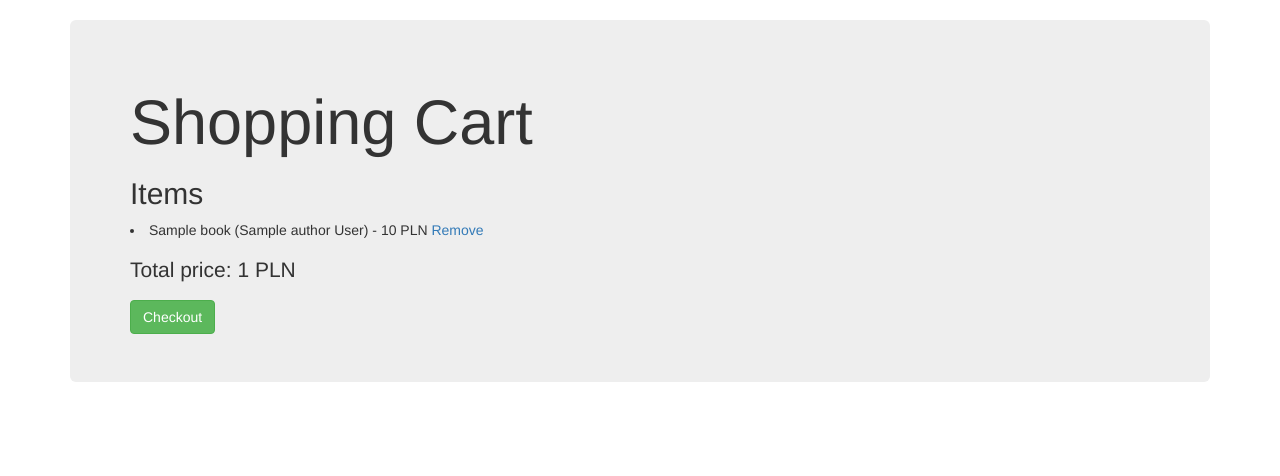
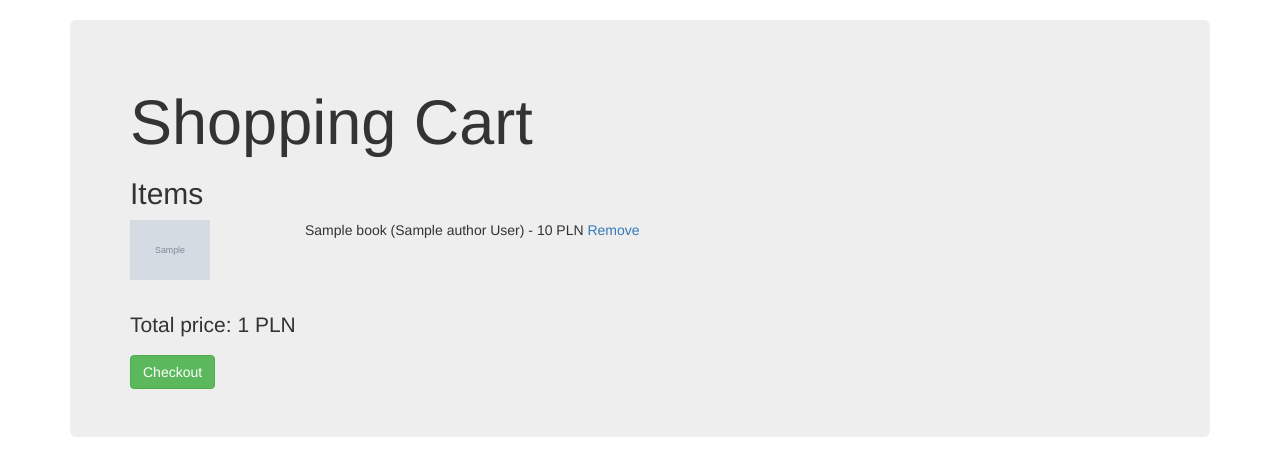
Before and after one commit to damianpud/flask_task, a Flask app: template templates/cart.html in a window 1280 px wide. Shown: the part 92-568 px from the top of the page. Run offline with Flask 2, Linux system fonts and the light colour scheme; tables that the repository leaves empty hold one stand-in row (values such as "Sample post"); the template is opened without the code that fills it: values that come from a table or form of the project are taken from there, most other values are stand-ins (such as "Sample title", 1, 10 or a date in 2020); grey boxes marked "Sample" are stand-in pictures; parts of the project's set-up code (start-up, migrations or seed data) failed here and were passed over; some libraries are stand-ins or nearby versions.

Commit message:
updated cart template

```diff
--- a/templates/cart.html
+++ b/templates/cart.html
@@ -3,15 +3,22 @@
 {% block content_main %}
 
       <h1>Shopping Cart</h1>
-
       <h2>Items</h2>
+      <div class="row">
         {% for order in user_cart %}
-                  <li>{{ order.book.title }} ({{ order.book.author.name }} {{ order.book.author.surname }})
+          <div class="col-3 col-md-2">
+            <p><a href="{{ url_for('main.book_detail', book_id=order.book.id) }}">
+               <img src='{{ order.book.cover }}' style="max-height:200px;max-width:80px;"></a></p>
+          </div>
+          <div class="col-9 col-md-10">
+            {{ order.book.title }} ({{ order.book.author.name }} {{ order.book.author.surname }})
             - {{ order.book.price }} PLN
             <a href="{{ url_for('main.delete_from_cart', order_id=order.id) }}">Remove</a>
-                  </li>
+          </div>
         {% endfor %}
+      </div>
       <p></p>
       <p>Total price: {{ total_price }} PLN</p>
       <a class="btn btn-success" type="button" href="{{ url_for('main.checkout') }}">Checkout</a>
+
 {% endblock %}
```
Lines whose indentation alone changed are shown as unchanged.
